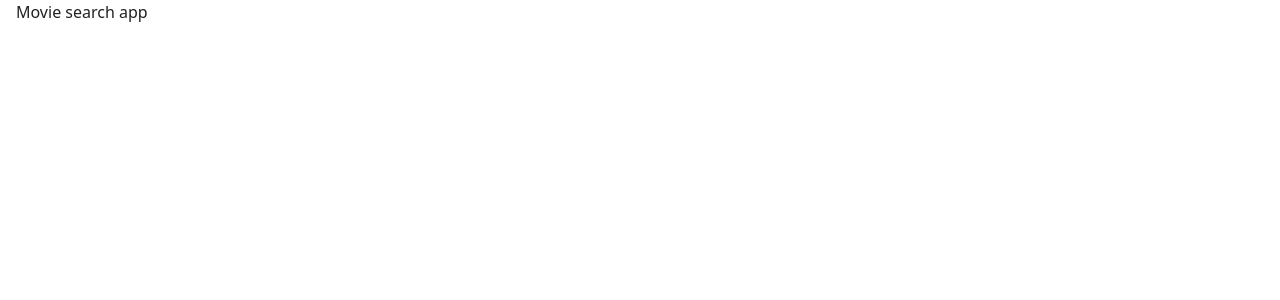
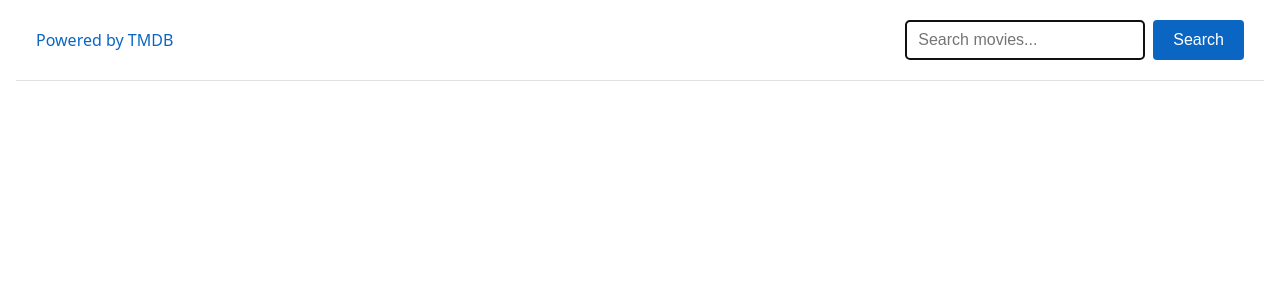
Before and after one commit to TetianaShch/03-react-movies, a React (Vite) app: page / in a window 1280 px wide. Shown: the top 300 px of the page. Built offline with nearby package versions, Linux system fonts and the light colour scheme.

Commit message:
Add SearchBar component with form handling and toast notifications

```diff
--- a/package.json
+++ b/package.json
@@ -11,7 +11,8 @@
   },
   "dependencies": {
     "react": "^19.2.0",
-    "react-dom": "^19.2.0"
+    "react-dom": "^19.2.0",
+    "react-hot-toast": "^2.6.0"
   },
   "devDependencies": {
     "@eslint/js": "^9.39.1",
--- a/src/components/App/App.tsx
+++ b/src/components/App/App.tsx
@@ -1,5 +1,18 @@
+import { Toaster } from 'react-hot-toast';
+import SearchBar from '../SearchBar/SearchBar';
 import css from './App.module.css';
 
 export default function App() {
-  return <div className={css.app}>Movie search app</div>;
+  const handleSearch = (query: string) => {
+   void query; // unused
+  };
+
+  return (
+    <div className={css.app}>
+      <SearchBar onSubmit={handleSearch} />
+
+      {/*  MovieGrid, Loader, ErrorMessage, MovieModal */}
+      <Toaster position="top-right" />
+    </div>
+  );
 }
--- a/src/components/SearchBar/SearchBar.tsx
+++ b/src/components/SearchBar/SearchBar.tsx
@@ -1,5 +1,50 @@
+import toast from 'react-hot-toast';
 import css from './SearchBar.module.css';
 
-export default function SearchBar() {
-  return <div className={css.container}>SearchBar</div>;
+interface SearchBarProps {
+  onSubmit: (query: string) => void;
 }
+
+export default function SearchBar({ onSubmit }: SearchBarProps) {
+
+  const handleSubmit = (formData: FormData) => {
+    const rawValue = formData.get('query');
+    const query = typeof rawValue === 'string' ? rawValue.trim() : '';
+
+    if (!query) {
+      toast.error('Please enter your search query.');
+      return;
+    }
+
+    onSubmit(query);
+  };
+
+  return (
+    <header className={css.header}>
+      <div className={css.container}>
+        <a
+          className={css.link}
+          href="https://www.themoviedb.org/"
+          target="_blank"
+          rel="noopener noreferrer"
+        >
+          Powered by TMDB
+        </a>
+
+        <form className={css.form} action={handleSubmit}>
+          <input
+            className={css.input}
+            type="text"
+            name="query"
+            autoComplete="off"
+            placeholder="Search movies..."
+            autoFocus
+          />
+          <button className={css.button} type="submit">
+            Search
+          </button>
+        </form>
+      </div>
+    </header>
+  );
+}
```
Also changed, not shown: 1 other file (tests, documents, lock files or other folders).
